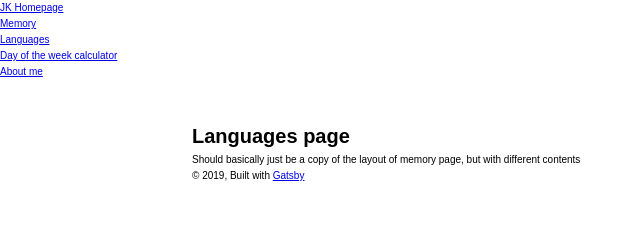
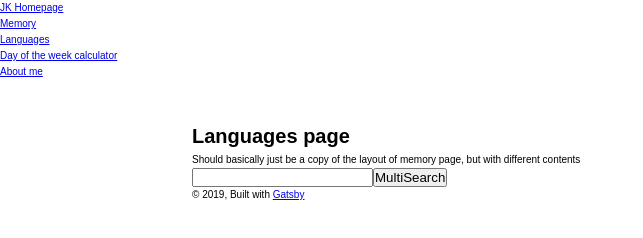
Before and after one commit to Coffettaja/gatsby-homepage, a Gatsby site: page /languages in a window 1280 px wide. Shown: the whole page, without its empty margins (0-643 px from the left). Built offline with nearby package versions, Linux system fonts and the light colour scheme; Gatsby itself is replaced by a stand-in of ours.

Commit message:
base for multisearch

```diff
--- /dev/null
+++ b/src/components/multiSearch.js
@@ -0,0 +1,37 @@
+import React from 'react'
+
+export default class MultiSearch extends React.Component {
+  constructor(props) {
+    super(props)
+
+    this.state = {
+      searchValue: '',
+    }
+  }
+
+  onSubmit = (e) => {
+    e.preventDefault()
+    window.open(`https://www.google.com/search?tbm=isch&q=${this.state.searchValue}`)
+    window.open(`https://forvo.com/word/${this.state.searchValue}/`)
+    window.open(`https://ja.wikipedia.org/wiki/${this.state.searchValue}`)
+    window.open(`https://jisho.org/search/${this.state.searchValue}`)
+    window.open(`https://jisho.org/search/${this.state.searchValue}%20%23kanji`)
+    window.open(`https://dictionary.goo.ne.jp/srch/jn/${this.state.searchValue}/m0u/`)
+  }
+
+  onSearchInputChange = (e) => {
+    const searchValue = e.target.value
+    this.setState(() => ({
+      searchValue
+    }))
+  }
+
+  render() {
+    return (
+      <form onSubmit={this.onSubmit}>
+        <input onChange={this.onSearchInputChange} value={this.state.searchValue} type="text"/>
+        <button>MultiSearch</button>
+      </form>
+    )
+  }
+}
--- a/src/pages/languages.js
+++ b/src/pages/languages.js
@@ -3,12 +3,14 @@ import { Link } from 'gatsby'
 
 import Layout from '../components/layout'
 import SEO from '../components/seo'
+import MultiSearch from '../components/multiSearch'
 
 const LanguagesIndexPage = () => (
   <Layout>
     <SEO title="Languages" />
     <h1>Languages page</h1>
     <p>Should basically just be a copy of the layout of memory page, but with different contents</p>
+    <MultiSearch></MultiSearch>
   </Layout>
 )
 
```
